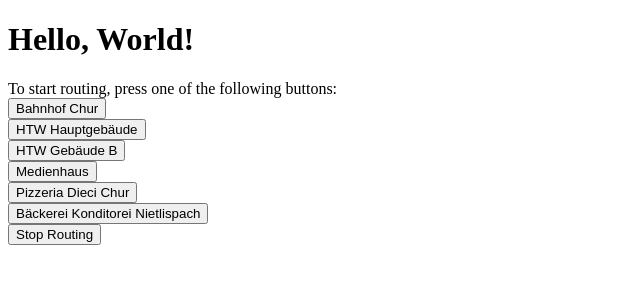
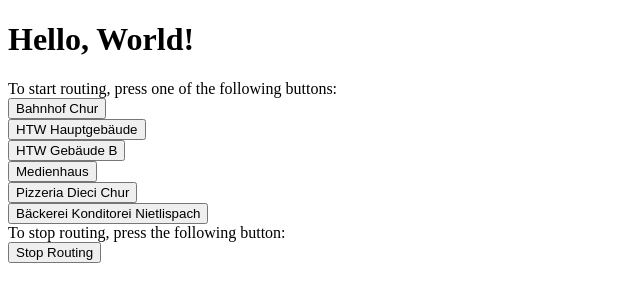
Before and after one commit to fhgr2/wearables-and-navigation, a Flask app: page / in a window 1280 px wide. Shown: the top 302 px of the page, without its empty margins (0-640 px from the left). Run offline with Flask 2, Linux system fonts and the light colour scheme.

Commit message:
Separate button using text

```diff
--- a/src/templates/index.html
+++ b/src/templates/index.html
@@ -10,6 +10,7 @@
 <div><button lat="46.85484" lon="9.51539" class="coord-submitter" type="button">Pizzeria Dieci Chur</button></div>
 <div><button lat="46.85516" lon="9.52035" class="coord-submitter" type="button">Bäckerei Konditorei Nietlispach</button></div>
 
+<div>To stop routing, press the following button:</div>
 <div><button id="killer-button" type="button">Stop Routing</button></div>
 
 <script type="text/javascript">
```
